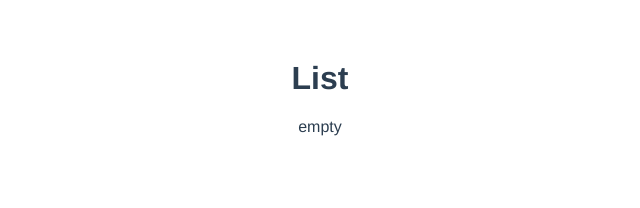
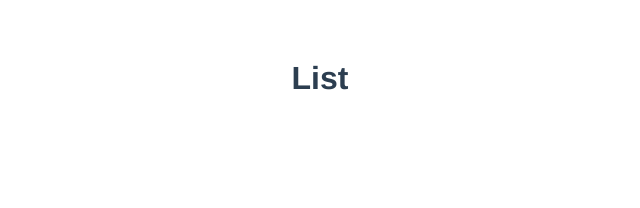
Before and after one commit to NicolasGuruphat/smooth-todo, a Vue app: page / in a window 1280 px wide. Shown: the top 208 px of the page, without its empty margins (320-960 px from the left). Built offline with nearby package versions, Linux system fonts and the light colour scheme.

Commit message:
TDD-4 : dev to make test 2 work but it breaks test 1

```diff
--- a/src/components/ListTasks.vue
+++ b/src/components/ListTasks.vue
@@ -1,13 +1,16 @@
 <template>
     <h1>List</h1>
     <div id="list">
-      empty
+      {{tasks[0]}}
     </div>
 </template>
 <script lang="ts">
 import { defineComponent } from 'vue'
 export default defineComponent({
-  name: 'ListTasks'
+  name: 'ListTasks',
+  data () {
+    return { tasks: [] }
+  }
 })
 </script>
 <style>
```
